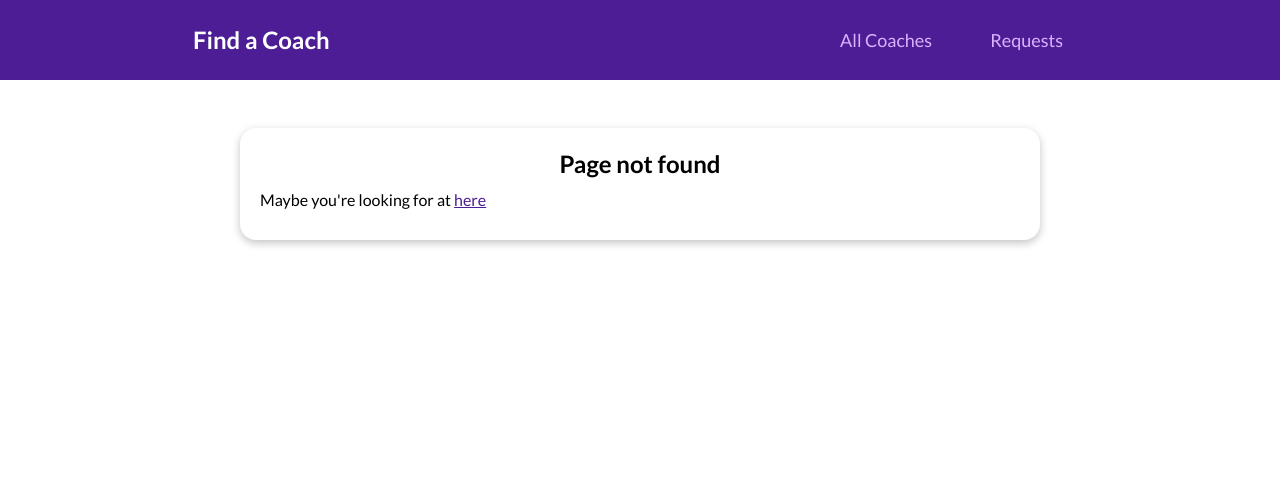
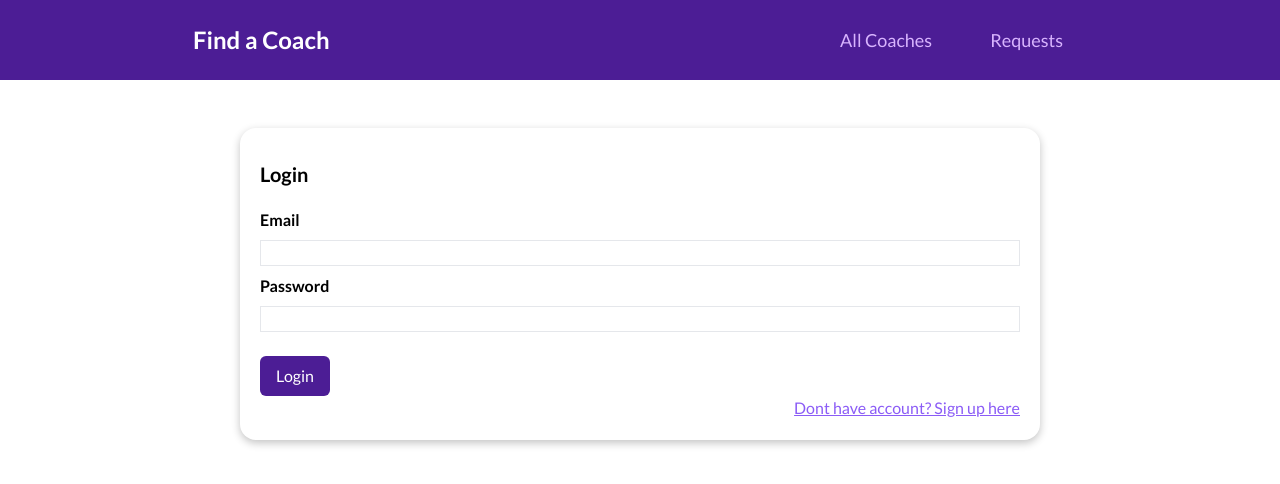
Before and after one commit to fluoz/find-a-coach, a Vue app: page /auth in a window 1280 px wide. Before the commit this address had no page. Shown: the top 484 px of the page. Built offline with nearby package versions, Linux system fonts and the light colour scheme; the HTML template or start-up script is replaced by a standard one.

Commit message:
add auth route

```diff
--- /dev/null
+++ b/src/components/auth/TheLogin.vue
@@ -0,0 +1,30 @@
+<template>
+  <form>
+    <h1 class="font-bold text-xl py-3">Login</h1>
+    <div class="flex flex-col">
+      <label for="name" class="font-semibold py-2">Email</label>
+      <input
+        class="border focus:outline-blue-900 focus:bg-violet-100 focus:outline"
+        id="name"
+        type="email"
+      />
+    </div>
+
+    <div class="flex flex-col">
+      <label for="rate" class="font-semibold py-2">Password</label>
+      <input
+        class="border focus:outline-blue-900 focus:bg-violet-100 focus:outline"
+        id="rate"
+        type="password"
+      />
+    </div>
+    <div class="py-3 px-1"></div>
+    <!-- <p class="text-red-500 mb-2">Please fill in all the input.</p> -->
+    <button
+      type="submit"
+      class="py-2 px-4 inline-block text-white bg-violet-900 hover:bg-purple-800 font-medium rounded-md"
+    >
+      Login
+    </button>
+  </form>
+</template>
--- /dev/null
+++ b/src/components/auth/TheSign.vue
@@ -0,0 +1,30 @@
+<template>
+  <form>
+    <h1 class="font-bold text-xl py-3">Sign Up</h1>
+    <div class="flex flex-col">
+      <label for="name" class="font-semibold py-2">Email</label>
+      <input
+        class="border focus:outline-blue-900 focus:bg-violet-100 focus:outline"
+        id="name"
+        type="email"
+      />
+    </div>
+
+    <div class="flex flex-col">
+      <label for="rate" class="font-semibold py-2">Password</label>
+      <input
+        class="border focus:outline-blue-900 focus:bg-violet-100 focus:outline"
+        id="rate"
+        type="password"
+      />
+    </div>
+    <div class="py-3 px-1"></div>
+    <!-- <p class="text-red-500 mb-2">Please fill in all the input.</p> -->
+    <button
+      type="submit"
+      class="py-2 px-4 inline-block text-white bg-violet-900 hover:bg-purple-800 font-medium rounded-md"
+    >
+      Sign up
+    </button>
+  </form>
+</template>
--- a/src/router/index.js
+++ b/src/router/index.js
@@ -4,7 +4,8 @@ import RequestsView from "../views/requests/RequestsHome.vue";
 import CoachMember from "../views/coach_member/CoachMember.vue";
 import MemberContact from "../views/coach_member/MemberContact.vue";
 import RegisterView from "../views/register/RegisterView.vue";
-import notFound from "../components/notFound.vue";
+import notFound from "../views/notFound.vue";
+import UserAuth from "../views/auth/UserAuth.vue";
 
 const router = createRouter({
   history: createWebHistory(import.meta.env.BASE_URL),
@@ -43,6 +44,11 @@ const router = createRouter({
       component: RequestsView,
     },
     {
+      path: "/auth",
+      name: "auth",
+      component: UserAuth,
+    },
+    {
       path: "/:pathMatch(.*)*",
       component: notFound,
     },
--- /dev/null
+++ b/src/views/auth/UserAuth.vue
@@ -0,0 +1,31 @@
+<template>
+  <div style="width: 800px" class="use-shadow rounded-2xl mt-12">
+    <div class="container mx-auto p-5">
+      <component :is="authComp"></component>
+      <div class="flex w-full justify-end">
+        <button class="underline text-violet-500" @click="generateMode">
+          {{ authMessage }}
+        </button>
+      </div>
+    </div>
+  </div>
+</template>
+
+<script setup>
+import { ref, shallowRef } from "@vue/runtime-core";
+import TheLogin from "../../components/auth/TheLogin.vue";
+import TheSign from "../../components/auth/TheSign.vue";
+
+const authMessage = ref("Dont have account? Sign up here");
+const authComp = shallowRef(TheLogin);
+
+const generateMode = () => {
+  if (authComp.value == TheLogin) {
+    authComp.value = TheSign;
+    authMessage.value = "Already have account? Login here";
+  } else {
+    authComp.value = TheLogin;
+    authMessage.value = "Dont have account? Sign up here";
+  }
+};
+</script>
```
Also changed, not shown: src/views/notFound.vue (renamed from src/components/notFound.vue), 1 other file (tests, documents, lock files or other folders).
